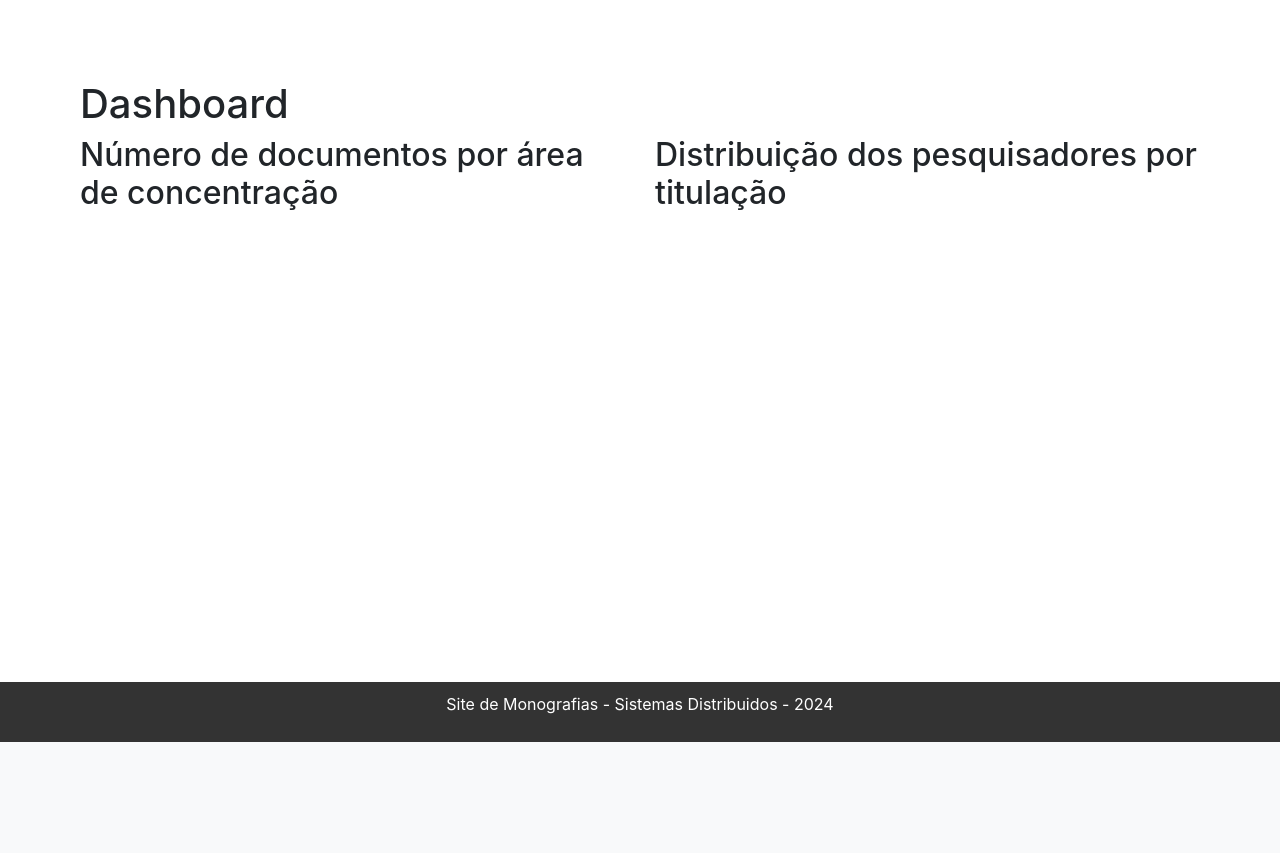
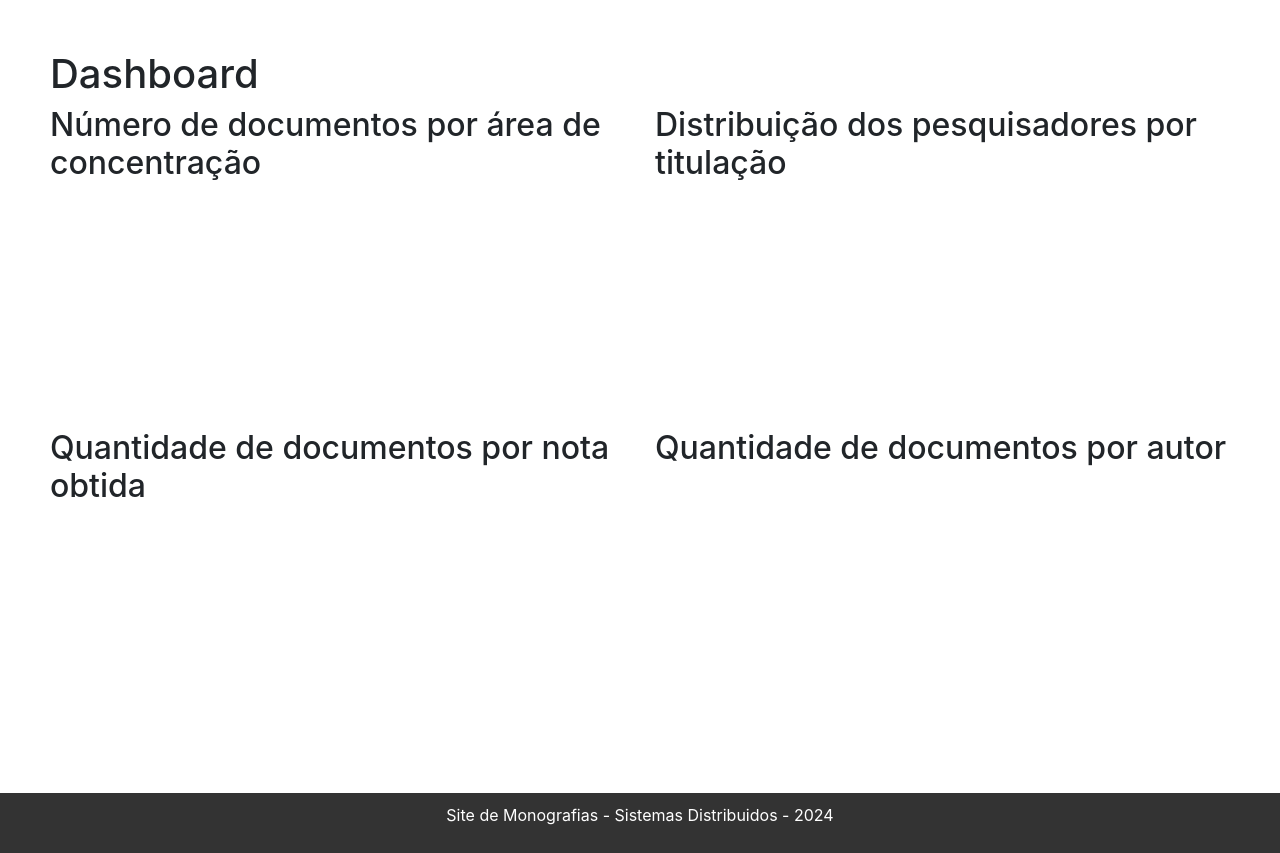
Before and after one commit to iagoMAF/API_Monografia, a Django app: template dashboard/templates/dashboard.html in a window 1280 px wide. Shown: the part 58-911 px from the top of the page. Before the commit the page ends 800 px from the top, so only its background shows below. Run offline with Django 5.2, Linux system fonts and the light colour scheme; the template is opened without the code that fills it, so the values that code supplies are empty; a map, chart or similar area stays blank; some libraries are stand-ins or nearby versions.

Commit message:
feat: 4 primeiros gráficos OK

```diff
--- a/dashboard/templates/dashboard.html
+++ b/dashboard/templates/dashboard.html
@@ -5,11 +5,11 @@
 {% block title %} Página de Monografias {% endblock %}
 
 {% block content %}
-<section style="margin: 60px">
+<section style="margin: 30px">
     <h1>Dashboard</h1>
 
 
-    <div style="display: grid; grid-template-columns: 1fr 1fr; grid-column-gap: 30px;">
+    <div style="display: grid; grid-template-columns: 1fr 1fr; grid-gap: 30px;">
         <!-- Gráfico de barras -->
         <div>
             <h2 style="margin-bottom: 60px;">Número de documentos por área de concentração</h2>
@@ -19,6 +19,14 @@
         <div>
             <h2 style="margin-bottom: 60px;">Distribuição dos pesquisadores por titulação</h2>
             <canvas id="pieChart" style="max-width: 400px; max-height: 400px;"></canvas>
+        </div>
+        <div>
+            <h2>Quantidade de documentos por nota obtida</h2>
+            <canvas id="documentosPorNotaChart" style="max-width: 400px; max-height: 400px;"></canvas>
+        </div>
+        <div>
+            <h2>Quantidade de documentos por autor</h2>
+            <canvas id="documentosPorAutorChart" style="max-width: 400px; max-height: 400px;"></canvas>
         </div>
     </div>
     <script>
@@ -30,7 +38,7 @@
         data: {
             labels: areas,
             datasets: [{
-                label: '# de Documentos por Área',
+                label: 'Quantidade de Documentos por Área',
                 data: documentos_por_area,
                 backgroundColor: 'rgba(75, 192, 192, 0.2)',
                 borderColor: 'rgba(75, 192, 192, 1)',
@@ -74,6 +82,55 @@
         },
     });
     </script>
+    <script>
+        var ctx = document.getElementById('documentosPorNotaChart').getContext('2d');
+        var myChart = new Chart(ctx, {
+            type: 'bar',
+            data: {
+                labels: {{ notas|safe }},
+                datasets: [{
+                    label: 'Quantidade de Documentos por Nota',
+                    data: {{ quantidade_documentos|safe }},
+                    backgroundColor: 'rgba(75, 192, 192, 0.2)',
+                    borderColor: 'rgba(75, 192, 192, 1)',
+                    borderWidth: 1
+                }]
+            },
+            options: {
+                scales: {
+                    y: {
+                        beginAtZero: true,
+                        title: {
+                            display: true,
+                            text: 'Quantidade de documentos'
+                        }
+                    },
+                    x: {
+                        title: {
+                            display: true,
+                            text: 'Nota Obtida'
+                        }
+                    }
+                }
+            }
+        });
+        </script>
+        <script>
+            var ctx = document.getElementById('documentosPorAutorChart').getContext('2d');
+            var myChart = new Chart(ctx, {
+                type: 'bar',
+                data: {
+                    labels: {{ nomes_autores|safe }},
+                    datasets: [{
+                        label: 'Quantidade de Documentos por Autor',
+                        data: {{ documentos_por_autor|safe }},
+                        backgroundColor: 'rgba(75, 192, 192, 0.2)',
+                        borderColor: 'rgba(75, 192, 192, 1)',
+                        borderWidth: 1
+                    }]
+                },
+            });
+            </script>
 </section>
 
 {% endblock %}
```
Also changed, not shown: dashboard/views.py (+19 -0 lines), 1 other file.
